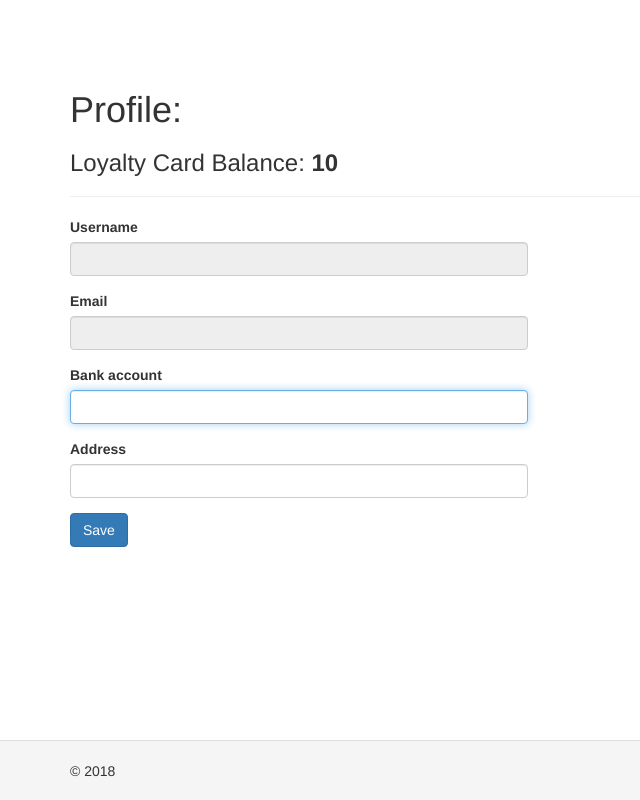
After one commit to faraabdullaev/casexe_tt, a PHP site: template frontend/views/site/profile.php in a window 1280 px wide. The commit adds this page. Shown: the whole page, without its empty margins (0-640 px from the left). Run offline with PHP 8.4, Linux system fonts and the light colour scheme; the template is opened without the code that fills it: most values are stand-ins (such as "Sample title", 1, 10 or a date in 2020); form fields are guessed from the names that the template uses; data that the repository does not hold is empty; some libraries are stand-ins or nearby versions.

Commit message:
- `profile` page implemented:  -- Profile form model added  -- User model updated  -- profile action & view added

```diff
--- a/common/models/db/User.php
+++ b/common/models/db/User.php
@@ -54,6 +54,9 @@ class User extends ActiveRecord implements IdentityInterface
         return [
             ['status', 'default', 'value' => self::STATUS_ACTIVE],
             ['status', 'in', 'range' => [self::STATUS_ACTIVE, self::STATUS_DELETED]],
+
+            ['bank_account', 'string', 'length' => 16],
+            ['address', 'string', 'max' => 100],
         ];
     }
 
--- a/frontend/views/layouts/main.php
+++ b/frontend/views/layouts/main.php
@@ -37,6 +37,7 @@ AppAsset::register($this);
     ]);
     $menuItems = [
         ['label' => 'Home', 'url' => ['/site/index']],
+        ['label' => 'Profile', 'url' => ['/site/profile']],
         ['label' => 'About', 'url' => ['/site/about']],
         ['label' => 'Contact', 'url' => ['/site/contact']],
     ];
--- /dev/null
+++ b/frontend/views/site/profile.php
@@ -0,0 +1,44 @@
+<?php
+
+/* @var $this yii\web\View */
+/* @var $form yii\bootstrap\ActiveForm */
+/* @var $model \frontend\models\Profile */
+/* @var $user \common\models\db\User */
+
+/* @var $card \common\models\db\LoyaltyCard */
+
+use yii\bootstrap\ActiveForm;
+use yii\helpers\Html;
+
+$this->title = 'Profile:';
+$this->params['breadcrumbs'][] = $this->title;
+?>
+<div class="site-profile">
+    <h1><?= Html::encode($this->title) ?></h1>
+
+    <h3>
+        Loyalty Card Balance: <b><?= $card->balance ?></b>
+    </h3>
+    <hr>
+
+    <div class="row">
+        <div class="col-lg-5">
+            <?php $form = ActiveForm::begin(['id' => 'profile-form']); ?>
+
+            <?= $form->field($model, 'username')->textInput(['disabled' => true]) ?>
+
+            <?= $form->field($model, 'email')->textInput(['disabled' => true]) ?>
+
+            <?= $form->field($model, 'bank_account')->textInput(['autofocus' => true]) ?>
+
+            <?= $form->field($model, 'address') ?>
+
+            <div class="form-group">
+                <?= Html::submitButton('Save', ['class' => 'btn btn-primary', 'name' => 'profile-button']) ?>
+            </div>
+
+            <?php ActiveForm::end(); ?>
+        </div>
+    </div>
+
+</div>
```
Also changed, not shown: frontend/controllers/SiteController.php (+29 -2 lines), frontend/models/Profile.php (added, +38 -0 lines).
